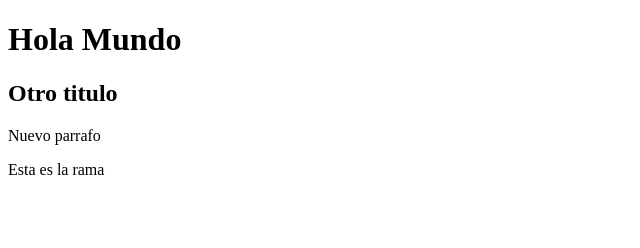
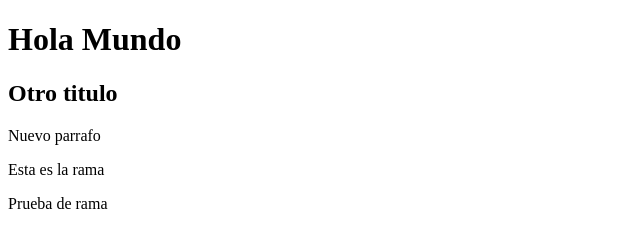
Before and after one commit to Kharllotte/ProyectoPruebaGit, a plain HTML site: page index.html in a window 1280 px wide. Shown: the whole page, without its empty margins (0-640 px from the left). Drawn offline with Linux system fonts and the light colour scheme.

Commit message:
Agregamos p a mi-rama

```diff
--- a/index.html
+++ b/index.html
@@ -11,5 +11,6 @@
     <h2>Otro titulo</h2>
     <p>Nuevo parrafo</p>
     <p>Esta es la rama</p>
+    <p>Prueba de rama</p>
 </body>
 </html>
```
